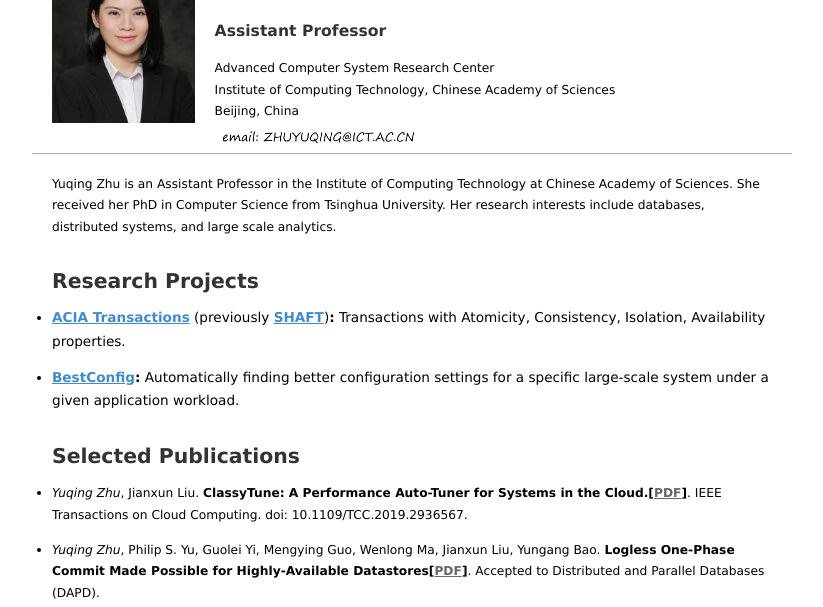
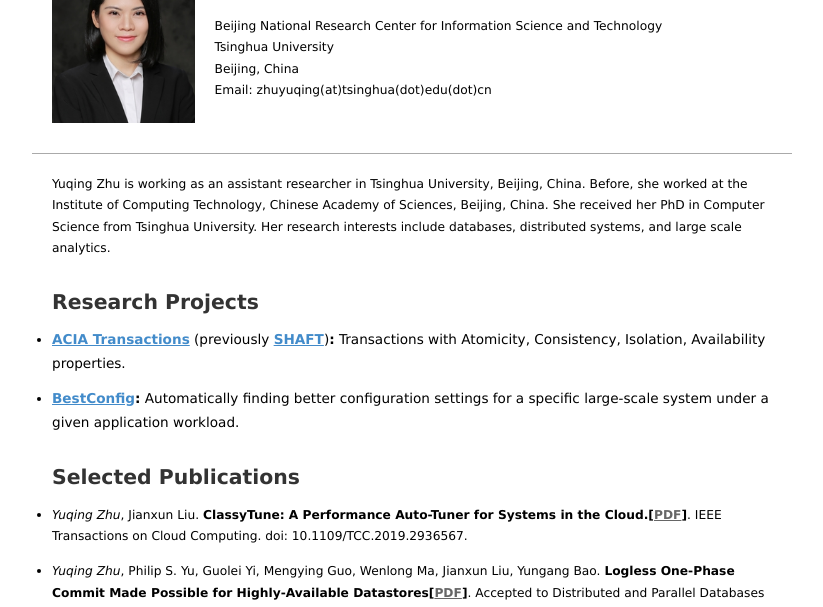
Before and after one commit to zhuyuqing/zhuyuqing.github.io, a plain HTML site: page index.html in a window 1280 px wide. Shown: the part 117-724 px from the top of the page, without its empty margins (228-1051 px from the left). Drawn offline with Linux system fonts and the light colour scheme.

Commit message:
Update index.html

```diff
--- a/index.html
+++ b/index.html
@@ -18,11 +18,10 @@
 <h1>Yuqing Zhu</h1>
 <img src="./res/name.jpg" alt="朱妤晴" width="10%">
 
-<h4>Assistant Professor</h4>
-<h6>Advanced Computer System Research Center
-<br>Institute of Computing Technology, Chinese Academy of Sciences
+<h6>Beijing National Research Center for Information Science and Technology
+<br>Tsinghua University
 <br>Beijing, China
-<br><img src="./res/email.png" alt="email" width="28%">
+<br>Email: zhuyuqing(at)tsinghua(dot)edu(dot)cn
 </h6>
 </div>
 
@@ -30,7 +29,7 @@
 
 <div class="main">
 <div itemscope="" itemtype="http://data-vocabulary.org/Person">
-<p><span itemprop="name">Yuqing Zhu</span> is an <span itemprop="title">Assistant Professor</span> in the Institute of Computing Technology at <span itemprop="affiliation">Chinese Academy of Sciences</span>. She received her PhD in Computer Science from Tsinghua University. Her research interests include databases, distributed systems, and large scale analytics.</p>
+<p><span itemprop="name">Yuqing Zhu</span> is working as an assistant researcher in Tsinghua University, Beijing, China. Before, she worked at the Institute of Computing Technology, Chinese Academy of Sciences, Beijing, China. She received her PhD in Computer Science from Tsinghua University. Her research interests include databases, distributed systems, and large scale analytics.</p>
 </div>
 
 <section id="Research">
```
